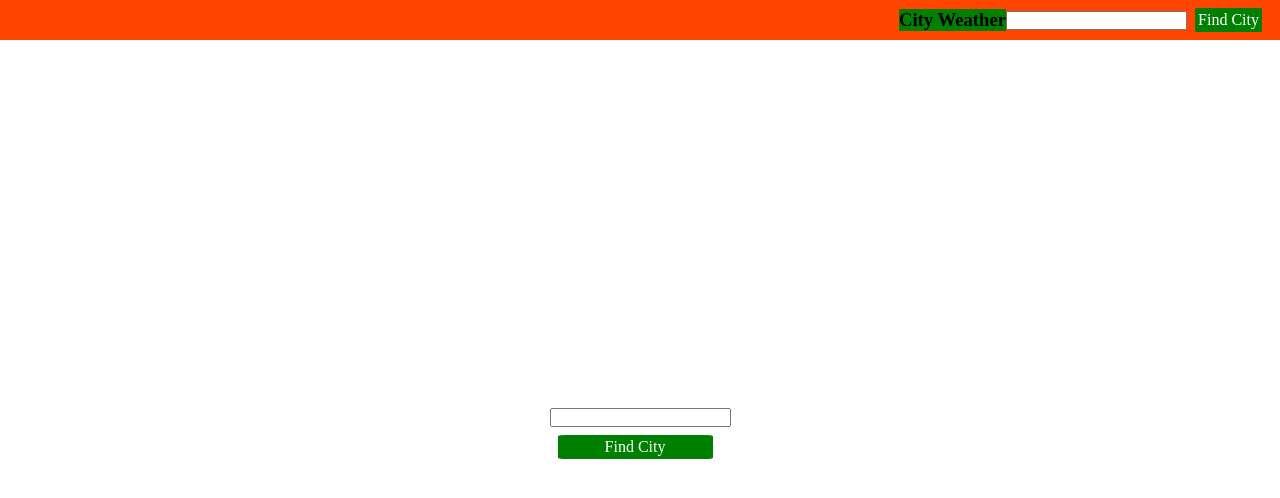
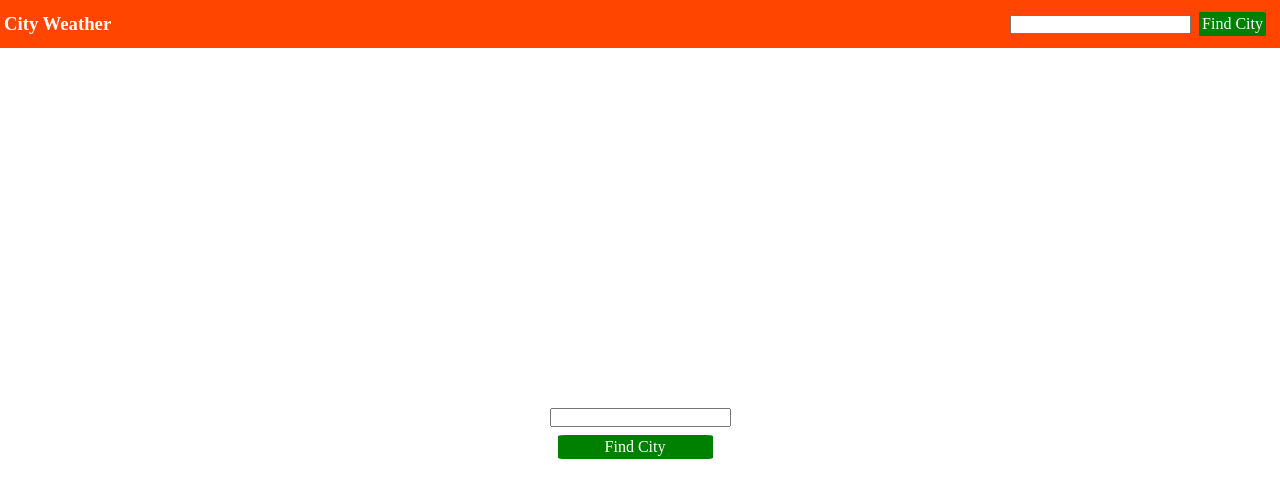
Before and after one commit to Ruaridhi/weatherapp, a Next.js app: page /SearchPage in a window 1280 px wide. Shown: the top 498 px of the page. Built offline with nearby package versions, Linux system fonts and the light colour scheme.

Commit message:
add home logo and redirect home

```diff
--- a/src/components/NavBar.js
+++ b/src/components/NavBar.js
@@ -13,9 +13,13 @@ export default function NavBar() {
   return (
     <div className={style.nav}>
       <h3>
-        <a id={style.homeLink} onClick={handleClick}>City Weather</a>
+        <a id={style.homeLink} onClick={handleClick}>
+          City Weather
+        </a>
       </h3>
-      <SearchForm />
+      <div className={style.horizontalSearch} v>
+        <SearchForm />
+      </div>
     </div>
   );
 }
--- a/src/styles/NavBar.module.css
+++ b/src/styles/NavBar.module.css
@@ -8,3 +8,28 @@
   top: 0;
   left: 0;
 }
+
+.nav {
+  display: flex;
+  justify-content: space-between;
+  padding: 4px;
+  align-items: center;
+  background-color: orangered;
+  width: 100vw;
+  position: fixed;
+  top: 0;
+  left: 0;
+}
+
+.horizontalSearch {
+  display: flex;
+  flex-direction: row;
+  align-items: center;
+}
+
+#homeLink {
+  display: flex;
+  background: none;
+  color: white;
+  justify-content: left;
+}
```
